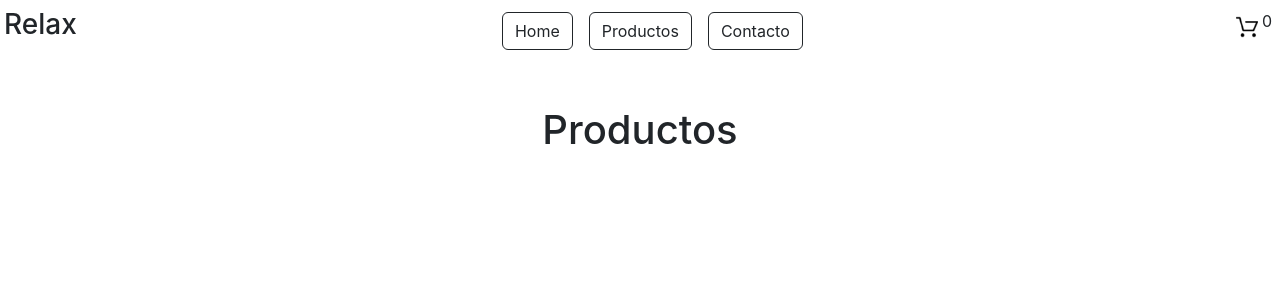
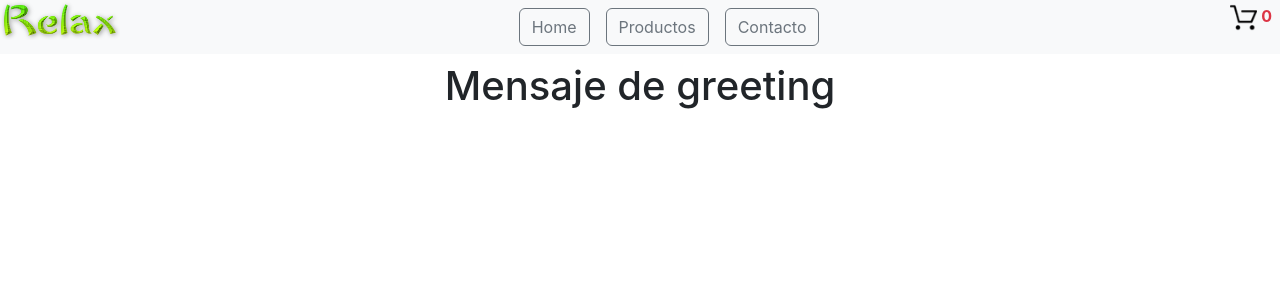
Before and after one commit to vvazquez86/proyecto-coder, a React (Create React App) app: page / in a window 1280 px wide. Shown: the top 300 px of the page. Built offline with nearby package versions, Linux system fonts and the light colour scheme.

Commit message:
Primera pre entrega v2

```diff
--- a/src/App.js
+++ b/src/App.js
@@ -8,7 +8,7 @@ function App() {
     <div>
       <header>
           <Navbar />
-          <ItemListContainer greeting='Productos'/>
+          <ItemListContainer greeting='Mensaje de greeting'/>
       </header>
     </div>
 
--- a/src/components/Boton/Boton.js
+++ b/src/components/Boton/Boton.js
@@ -1,7 +1,7 @@
 const Boton = ({label, handleClick})=>{
     return(
         <button
-            className="btn btn-outline-dark m-2" onClick={handleClick}>
+            className="btn btn-outline-secondary m-2" onClick={handleClick}>
             {label}
 
         </button>
--- a/src/components/CartWidget/CartWidget.js
+++ b/src/components/CartWidget/CartWidget.js
@@ -2,8 +2,8 @@
 
 const CartWidget = ()=>{
     return(
-        <div className="mx-2">
-            <img className="p-1 mt-2" style={{width:'30px', height:'30px'}} src="./img/icono.png" alt="carrito" />
+        <div className="mx-2 text-danger fw-bold">
+            <img className="p-1" style={{width:'35px', height:'35px'}} src="./img/icono.png" alt="carrito" />
             0
         </div>
     )
--- a/src/components/CartWidget/estilo.css
+++ /dev/null
@@ -1,4 +0,0 @@
-.carrito{
-    width: 50px;
-    height: 50px;
-}
--- a/src/components/ItemListContainer/ItemListContainer.js
+++ b/src/components/ItemListContainer/ItemListContainer.js
@@ -1,7 +1,7 @@
 const ItemListContainer = ({greeting}) =>{
     return(
-        <div>
-            <h1 className="d-flex justify-content-center mt-5">{greeting}</h1>
+        <div className="d-flex justify-content-evenly mt-2 col-12">
+            <h1>{greeting}</h1>
         </div>
     )
 }
--- a/src/components/Navbar/Navbar.js
+++ b/src/components/Navbar/Navbar.js
@@ -3,10 +3,12 @@ import CartWidget from "../CartWidget/CartWidget"
 const Navbar = () => {
     return (
 
-        <nav>
-            <div className="d-flex justify-content-between mt-1">
-                <div className="h3 mx-1 mt-1">Relax</div>
+        <nav className="bg-body-tertiary">
+            <div className="d-flex justify-content-between aling-item-center">
                 <div>
+                <img style={{width:'120px', height:'40px'}} src="./img/logo.png" alt="carrito" />
+                </div>
+                <div className="d-flex align-items-center justify-content-center">
                     <Boton label='Home' handleClick={()=>console.log('Home')}/>
                     <Boton label='Productos' handleClick={()=>console.log('Productos')}/>
                     <Boton label='Contacto' handleClick={()=>console.log('Contacto')}/>
```
Also changed, not shown: public/img/logo.png (added).
